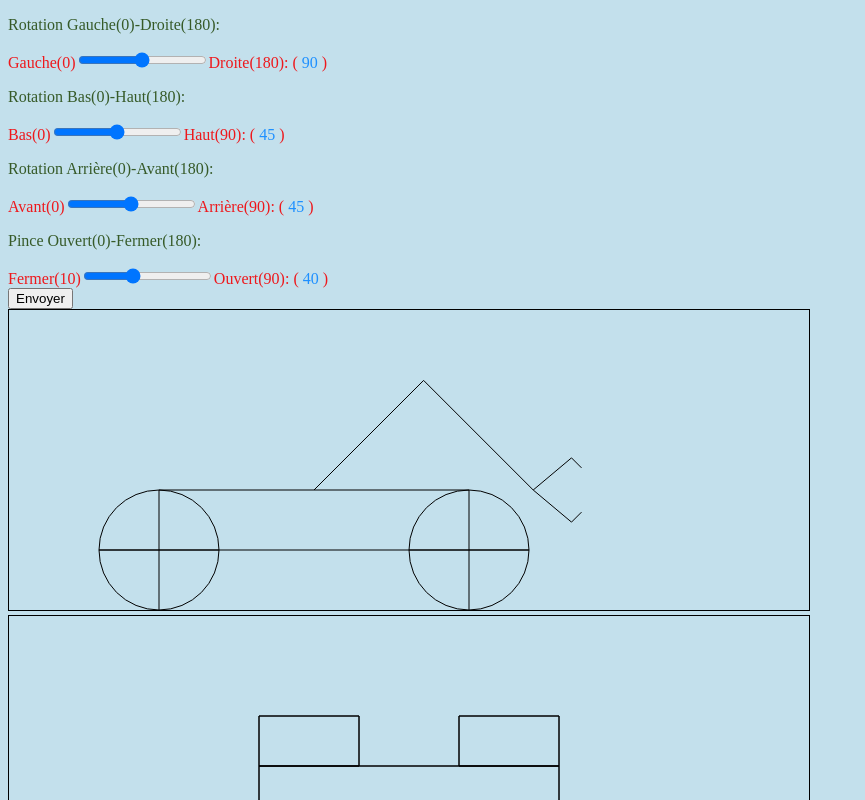
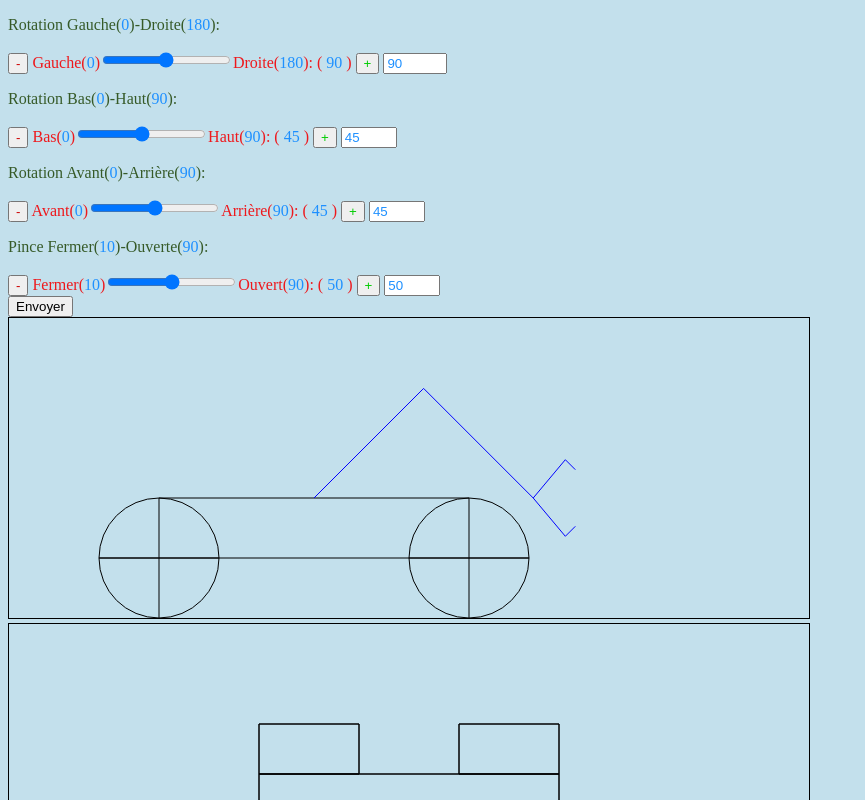
Before and after one commit to Alsdrouf/projetRobot, a plain HTML site: page index.html in a window 1280 px wide. Shown: the top 800 px of the page, without its empty margins (0-865 px from the left). Drawn offline with Linux system fonts and the light colour scheme.

Commit message:
Graphical and utility update

```diff
--- a/index.html
+++ b/index.html
@@ -5,19 +5,31 @@
 </head>
 <body BGCOLOR="#C3E0EC">
 
-<p style="color:#365A28">Rotation Gauche(0)-Droite(180):</p>
+<p style="color:#365A28">Rotation Gauche(<span style="color:DodgerBlue">0</span>)-Droite(<span style="color:DodgerBlue">180</span>):</p>
 <form style="color:#EE181C" method="post" action="cgi-bin/action.py">
-        Gauche(0)<input id="moteur_base" type="range" name="motor_base" min="0" max="180" step="1" value="90" oninput="Clear2(); Clear(); voiture2(); voiture(); Value(); result.value=parseInt(motor_base.value)"/>Droite(180): (
+	<button style="color:#cc0000" type="button" onclick="moteur_base.value=parseInt(moteur_base.value)-1; result.value=moteur_base.value; number1.value=moteur_base.value">-</button>
+        Gauche(<span style="color:DodgerBlue">0</span>)<input id="moteur_base" type="range" name="motor_base" min="0" max="180" step="1" value="90" oninput="Clear2(); Clear(); voiture2(); voiture(); Value(); result.value=parseInt(motor_base.value); number1.value=moteur_base.value"/>Droite(<span style="color:DodgerBlue">180</span>): (
         <output name="result" style="color:DodgerBlue;">90</output> )
-<p style="color:#365A28">Rotation Bas(0)-Haut(180):</p>
-        Bas(0)<input id="Rota_b_h" type="range" name="Bras_bas_haut" min="0" max="90" step="1" value="45" oninput="Clear2(); Clear(); voiture2(); voiture(); Value(); result1.value=parseInt(Bras_bas_haut.value)"/>Haut(90): (
+	<button style="color:#00cc00" type="button" onclick="moteur_base.value=parseInt(moteur_base.value)+1; number1.value=moteur_base.value; result.value=moteur_base.value">+</button>
+	<input style="color:DodgerBlue" type="number" id="number1" value="90" min="0" max="180" oninput="moteur_base.value=parseInt(number1.value); result.value=moteur_base.value">
+<p style="color:#365A28">Rotation Bas(<span style="color:DodgerBlue">0</span>)-Haut(<span style="color:DodgerBlue">90</span>):</p>
+	<button style="color:#cc0000" type="button" onclick="Rota_b_h.value=parseInt(Rota_b_h.value)-1; result1.value=Rota_b_h.value; number2.value=Rota_b_h.value">-</button>
+        Bas(<span style="color:DodgerBlue">0</span>)<input id="Rota_b_h" type="range" name="Bras_bas_haut" min="0" max="90" step="1" value="45" oninput="Clear2(); Clear(); voiture2(); voiture(); Value(); result1.value=parseInt(Bras_bas_haut.value); number2.value=Rota_b_h.value"/>Haut(<span style="color:DodgerBlue">90</span>): (
         <output name="result1" style="color:DodgerBlue;">45</output> )
-<p style="color:#365A28">Rotation Arrière(0)-Avant(180):</p>
-        Avant(0)<input id="Rota_a_a" type="range" name="Bras_avant_arriere" min="0" max="90" step="1" value="45" oninput="Clear2(); Clear(); voiture2(); voiture(); Value(); result2.value=parseInt(Bras_avant_arriere.value)"/>Arrière(90): (
+	<button style="color:#00cc00" type="button" onclick="Rota_b_h.value=parseInt(Rota_b_h.value)+1; result1.value=Rota_b_h.value; number2.value=Rota_b_h.value">+</button>
+	<input style="color:DodgerBlue" type="number" id="number2" value="45" min="0" max="90"  oninput="Rota_b_h.value==parseInt(number2.value); result1.value=Rota_b_h.value">
+<p style="color:#365A28">Rotation Avant(<span style="color:DodgerBlue">0</span>)-Arrière(<span style="color:DodgerBlue">90</span>):</p>
+	<button style="color:#cc0000"  type="button" onclick="Rota_a_a.value=parseInt(Rota_a_a.value)-1; number3.value=Rota_a_a.value; result2.value=Rota_a_a.value">-</button>
+        Avant(<span style="color:DodgerBlue">0</span>)<input id="Rota_a_a" type="range" name="Bras_avant_arriere" min="0" max="90" step="1" value="45" oninput="Clear2(); Clear(); voiture2(); voiture(); Value(); result2.value=parseInt(Bras_avant_arriere.value); number3.value=Rota_a_a.value"/>Arrière(<span style="color:DodgerBlue">90</span>): (
         <output name="result2" style="color:DodgerBlue;">45</output> )
-<p style="color:#365A28">Pince Ouvert(0)-Fermer(180):</p>
-        Fermer(10)<input id="Pince" type="range" name="pince" min="10" max="90" step="1" value="40" oninput="Clear2(); Clear(); voiture2(); voiture(); Value(); result3.value=parseInt(pince.value)"/>Ouvert(90): (
-        <output name="result3" style="color:DodgerBlue;">40</output> )
+	<button style="color:#00cc00" type="button" onclick="Rota_a_a.value=parseInt(Rota_a_a.value)+1; result2.value=Rota_a_a.value; number3.value=Rota_a_a.value">+</button>
+	<input style="color:DodgerBlue" type="number" id="number3" value="45" min="0" max="90" oninput="Rota_a_a.value=number3.value; result2.value=Rota_a_a.value">
+<p style="color:#365A28">Pince Fermer(<span style="color:DodgerBlue">10</span>)-Ouverte(<span style="color:DodgerBlue">90</span>):</p>
+	<button style="color:#cc0000" type="button" onclick="pince.value=parseInt(pince.value)-1; result3.value=pince.value; number4.value=pince.value">-</button>
+        Fermer(<span style="color:DodgerBlue">10</span>)<input id="Pince" type="range" name="pince" min="10" max="90" step="1" value="50" oninput="Clear2(); Clear(); voiture2(); voiture(); Value(); result3.value=parseInt(pince.value); number4.value=pince.value"/>Ouvert(<span style="color:DodgerBlue">90</span>): (
+        <output id="output4" name="result3" style="color:DodgerBlue;">50</output> )
+	<button style="color:#00cc00" type="button" onclick="pince.value=parseInt(pince.value)+1; result3.value=pince.value; number4.value=pince.value">+</button>
+	<input style="color:DodgerBlue" type="number" id="number4" value="50" min="10"  max="90" oninput="pince.value=parseInt(number4.value); result3.value=pince.value">
 <br>
   <input type="submit" value="Envoyer">
 </form>
@@ -30,6 +42,7 @@ function voiture(){
 //Vue de coté///////////////////////////////////////
 var c=document.getElementById("Canvas_vue_de_cote")
 var ctx=c.getContext("2d")
+ctx.strokeStyle='#000000';
 ctx.beginPath();
 //Roue de gauche////////////
 ctx.arc(150,240,60,0,2*Math.PI);
@@ -65,6 +78,7 @@ function voiture2() {
 //Vue de dessus////////////////////////////////////
 var c=document.getElementById("Vue_de_dessus")
 var ctx=c.getContext("2d")
+
 //Roue et body////////////
 ctx.rect(250,150,300,200);
 ctx.rect(250,150,100,-50);
@@ -90,7 +104,8 @@ function Value(){
 
 	//Bras bas haut//////////////////////////////////////////
 	ctx.beginPath();
-	ctx.moveTo(305,180)
+	ctx.strokeStyle= '#0000ff';
+	ctx.moveTo(305,180);
 	ctx.lineTo(155*Math.cos(Bras_b_h/180*Math.PI)+305,-155*Math.sin(Bras_b_h/180*Math.PI)+180);
 	/////////////////////////////////////////////////////////
 
```
